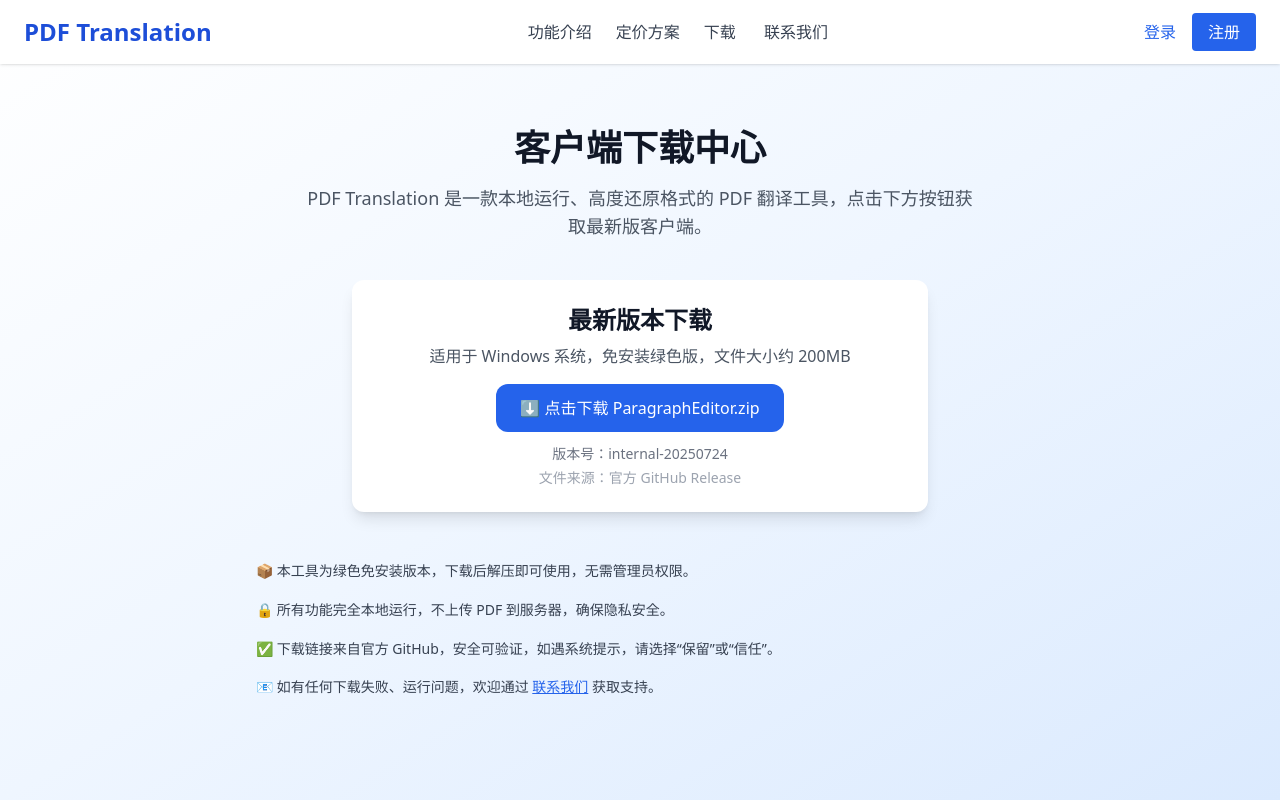
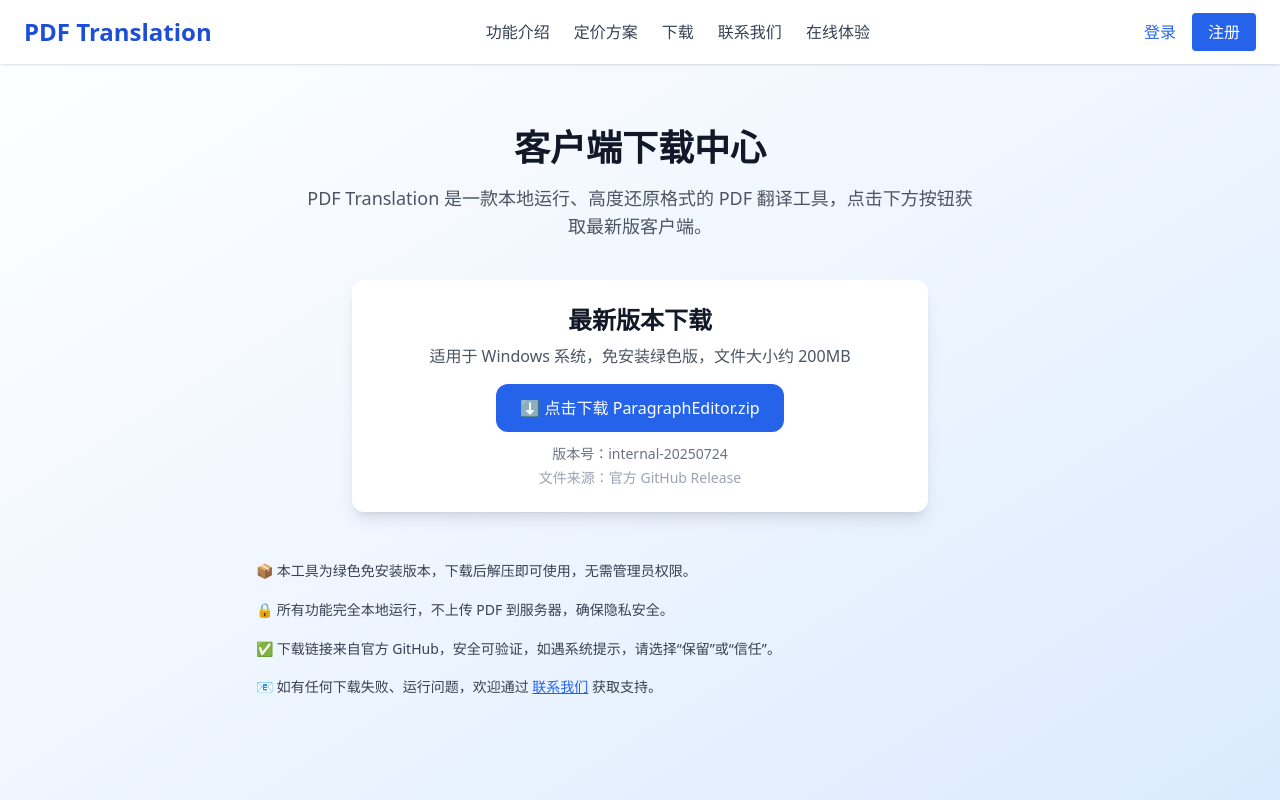
Before and after one commit to zoe27/docTranslation, a Next.js app: page /download in a window 1280 px wide. Built offline with nearby package versions, Linux system fonts and the light colour scheme.

Commit message:
新增在线体验入口

```diff
--- a/src/components/Header.tsx
+++ b/src/components/Header.tsx
@@ -7,8 +7,17 @@
       <nav className="space-x-6 hidden md:block">
         <Link href="/" className="text-gray-700 hover:text-blue-600">功能介绍</Link>
         <Link href="/pricing" className="text-gray-700 hover:text-blue-600">定价方案</Link>
-        <Link href="/download" className="text-gray-700 hover:text-blue-600">下载</Link> {/* ✅ 新增 */}
+        <Link href="/download" className="text-gray-700 hover:text-blue-600">下载</Link>
         <Link href="/contact" className="text-gray-700 hover:text-blue-600">联系我们</Link>
+        {/* ✅ 新增在线体验入口 */}
+        <a
+          href="http://106.53.66.116/"
+          target="_blank"
+          rel="noopener noreferrer"
+          className="text-gray-700 hover:text-blue-600"
+        >
+          在线体验
+        </a>
       </nav>
       <div className="space-x-4">
         <Link href="/login" className="text-blue-600 font-medium hover:underline">登录</Link>
```
